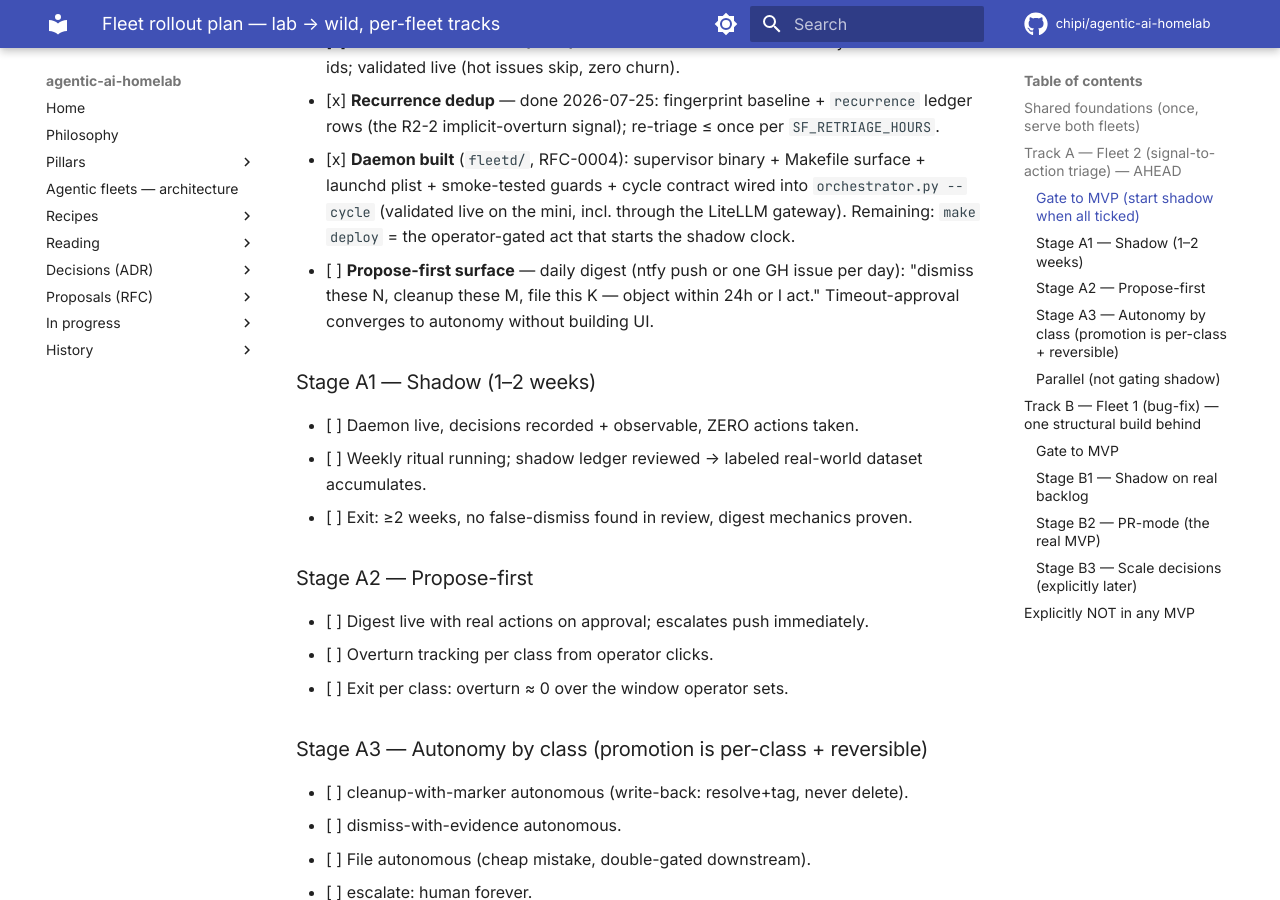
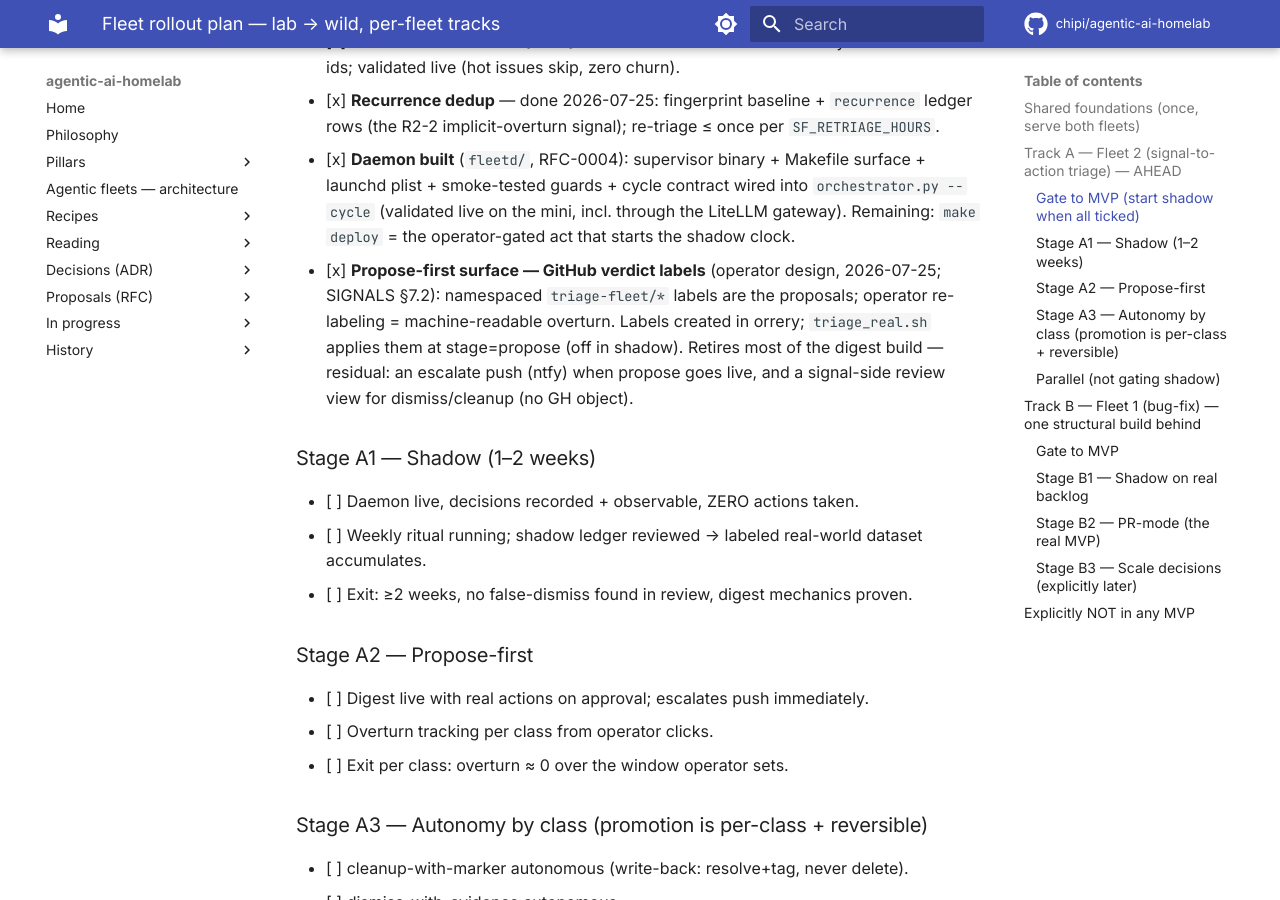
Before and after one commit to chipi/agentic-ai-homelab, an MkDocs documentation site: the page built from docs/wip/fleet-rollout-plan.md, in a window 1280 px wide and 900 px high, scrolled down 1448 px. Built offline with MkDocs 1.6.1 and Material for MkDocs 9.7.7, drawn with Linux system fonts in a browser that asks for light colours; comment, search, counter and statistics services are not loaded.

Commit message:
fleets(chaining): triage-fleet/* GitHub label taxonomy — labels as proposals, relabels as overturns
SIGNALS 7.2: namespaced verdict labels (actionable/needs-info/rejected/
filed) make GitHub the review surface and the propose-first mechanism —
the label IS the proposal, operator re-labeling is a machine-readable
overturn event, and the fleet chain becomes one query (Fleet 1 intake =
label:bug + label:triage-fleet/actionable). Labels created in orrery
(4, verified). triage_real.sh applies label + verdict comment ONLY at
stage propose/live — shadow writes nothing to GitHub. Rollout plan:
digest item replaced by the label surface (residual: escalate push +
signal-side review view).

Co-Authored-By: Claude Fable 5 <noreply@anthropic.com>
Claude-Session: https://claude.ai/code/session_01WThYGP2nTpVk4c44jcbBoZ

```diff
--- a/docs/wip/fleet-rollout-plan.md
+++ b/docs/wip/fleet-rollout-plan.md
@@ -64,10 +64,13 @@ measured run), dead-call guard (billing failure ≠ model verdict).
       into `orchestrator.py --cycle` (validated live on the mini, incl.
       through the LiteLLM gateway). Remaining: `make deploy` = the
       operator-gated act that starts the shadow clock.
-- [ ] **Propose-first surface** — daily digest (ntfy push or one GH issue
-      per day): "dismiss these N, cleanup these M, file this K — object
-      within 24h or I act." Timeout-approval converges to autonomy without
-      building UI.
+- [x] **Propose-first surface — GitHub verdict labels** (operator design,
+      2026-07-25; SIGNALS §7.2): namespaced `triage-fleet/*` labels are the
+      proposals; operator re-labeling = machine-readable overturn. Labels
+      created in orrery; `triage_real.sh` applies them at stage=propose
+      (off in shadow). Retires most of the digest build — residual: an
+      escalate push (ntfy) when propose goes live, and a signal-side
+      review view for dismiss/cleanup (no GH object).
 
 ### Stage A1 — Shadow (1–2 weeks)
 - [ ] Daemon live, decisions recorded + observable, ZERO actions taken.
```
Also changed, not shown: signal-fleet/SIGNALS.md (+28 -0 lines), 1 other file.
